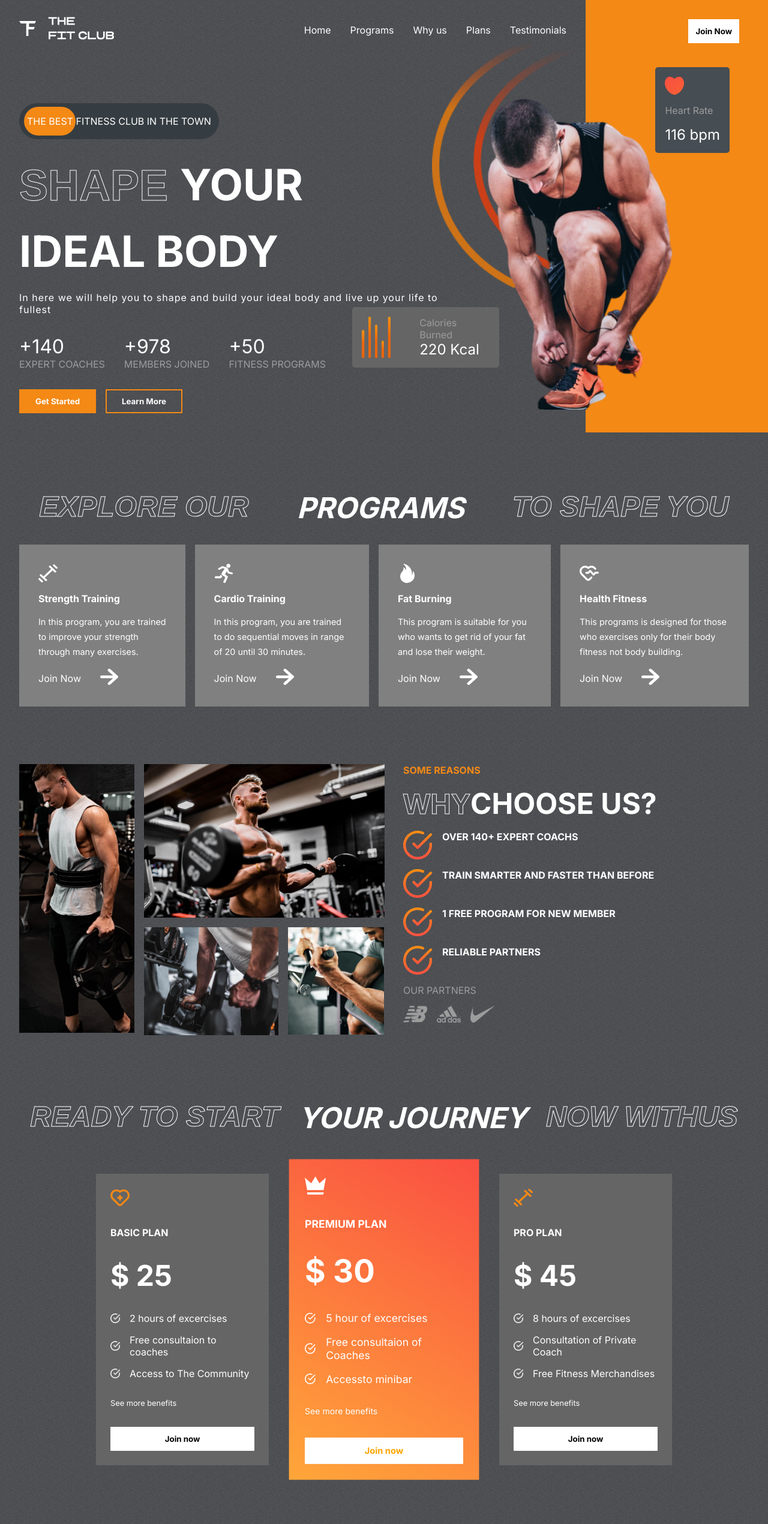
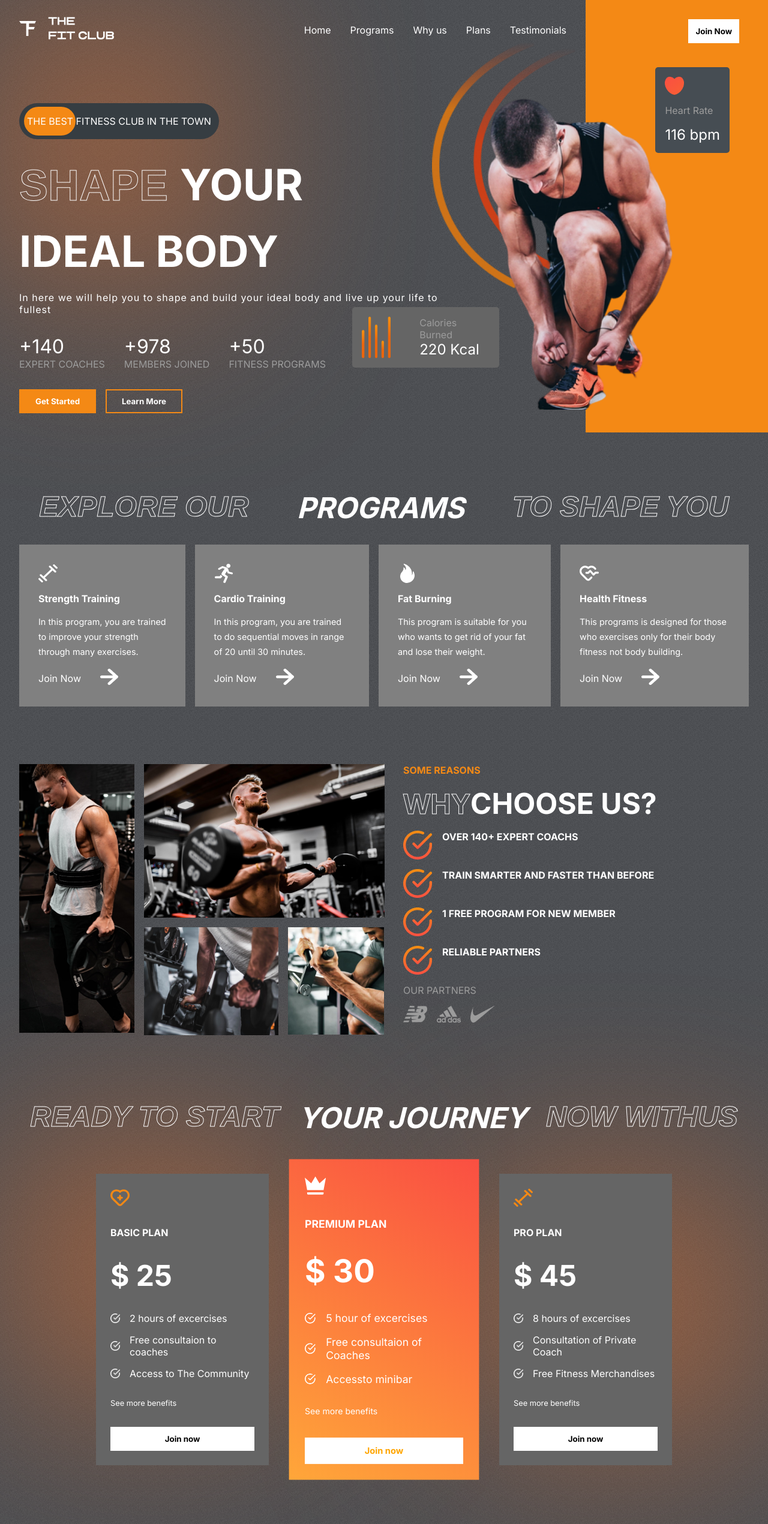
Before and after one commit to alveswellingtonn/Gym-React, a React (Create React App) app: page / in a window 1280 px wide. Shown: the top 2541 px of the page at 60% size. Built offline with nearby package versions, Linux system fonts and the light colour scheme.

Commit message:
Adding Blur

```diff
--- a/src/App.css
+++ b/src/App.css
@@ -43,3 +43,11 @@
 .btn:hover {
   cursor: pointer;
 }
+
+.blur {
+  background: rgba(253, 120, 43, 0.69);
+  position: absolute;
+  border-radius: 50%;
+  filter: blur(150px);
+  z-index: -9;
+}
--- a/src/components/Footer/Footer.css
+++ b/src/components/Footer/Footer.css
@@ -30,3 +30,21 @@
 .logo-f>img {
     width: 10rem;
 }
+
+.blur-f-1 {
+    bottom: 0;
+    right: 15%;
+    width: 26rem;
+    height: 12rem;
+    filter: blur(200px);
+    background: red;
+}
+
+.blur-f-2 {
+    bottom: 0;
+    left: 15%;
+    width: 23rem;
+    height: 12rem;
+    filter: blur(200px);
+    background: rgb(255, 115, 0);
+}
--- a/src/components/Footer/Footer.jsx
+++ b/src/components/Footer/Footer.jsx
@@ -20,6 +20,9 @@ const Footer = () => {
                     <img src={Logo} alt="logo" />
                 </div>
             </div>
+
+            <div className="blur blur-f-1"></div>
+            <div className="blur blur-f-2"></div>
         </div>
     )
 }
--- a/src/components/Hero/Hero.css
+++ b/src/components/Hero/Hero.css
@@ -183,3 +183,9 @@
     color: white;
     font-size: 1.5rem;
 }
+
+.hero-blur {
+    width: 22rem;
+    height: 30rem;
+    left: 0;
+}
--- a/src/components/Hero/Hero.jsx
+++ b/src/components/Hero/Hero.jsx
@@ -11,6 +11,7 @@ import Calories from "../../assets/calories.png";
 const Hero = () => {
     return (
         <div className='hero'>
+            <div className="blur hero-blur"></div>
             <div className='left-h'>
                 <Header />
 
--- a/src/components/Plans/Plans.css
+++ b/src/components/Plans/Plans.css
@@ -71,3 +71,17 @@
 .plans>:nth-child(2)>button {
     color: orange;
 }
+
+.plans-blur-1 {
+    width: 32rem;
+    height: 23rem;
+    top: 6rem;
+    left: 0rem;
+}
+
+.plans-blur-2 {
+    width: 32rem;
+    height: 23rem;
+    top: 10rem;
+    right: 0rem;
+}
--- a/src/components/Plans/Plans.jsx
+++ b/src/components/Plans/Plans.jsx
@@ -8,6 +8,8 @@ import whiteTick from '../../assets/whiteTick.png';
 const Plans = () => {
     return (
         <div className='plans-container'>
+            <div className='blur plans-blur-1'></div>
+            <div className='blur plans-blur-2'></div>
             <div className="programs-header" style={{ gap: '2rem' }}>
                 <span className='stroke-text'>ready to start</span>
                 <span>your journey</span>
```
